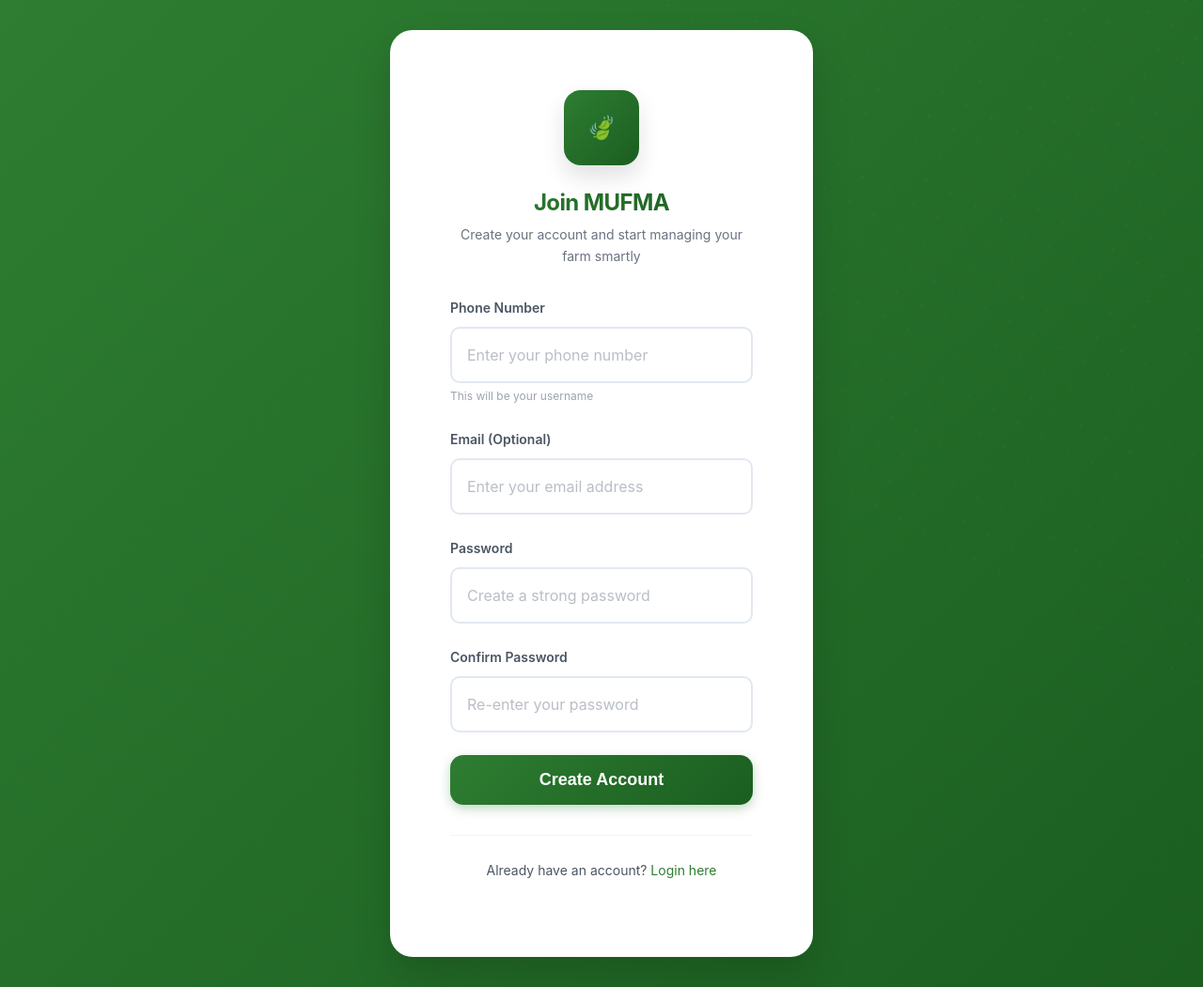
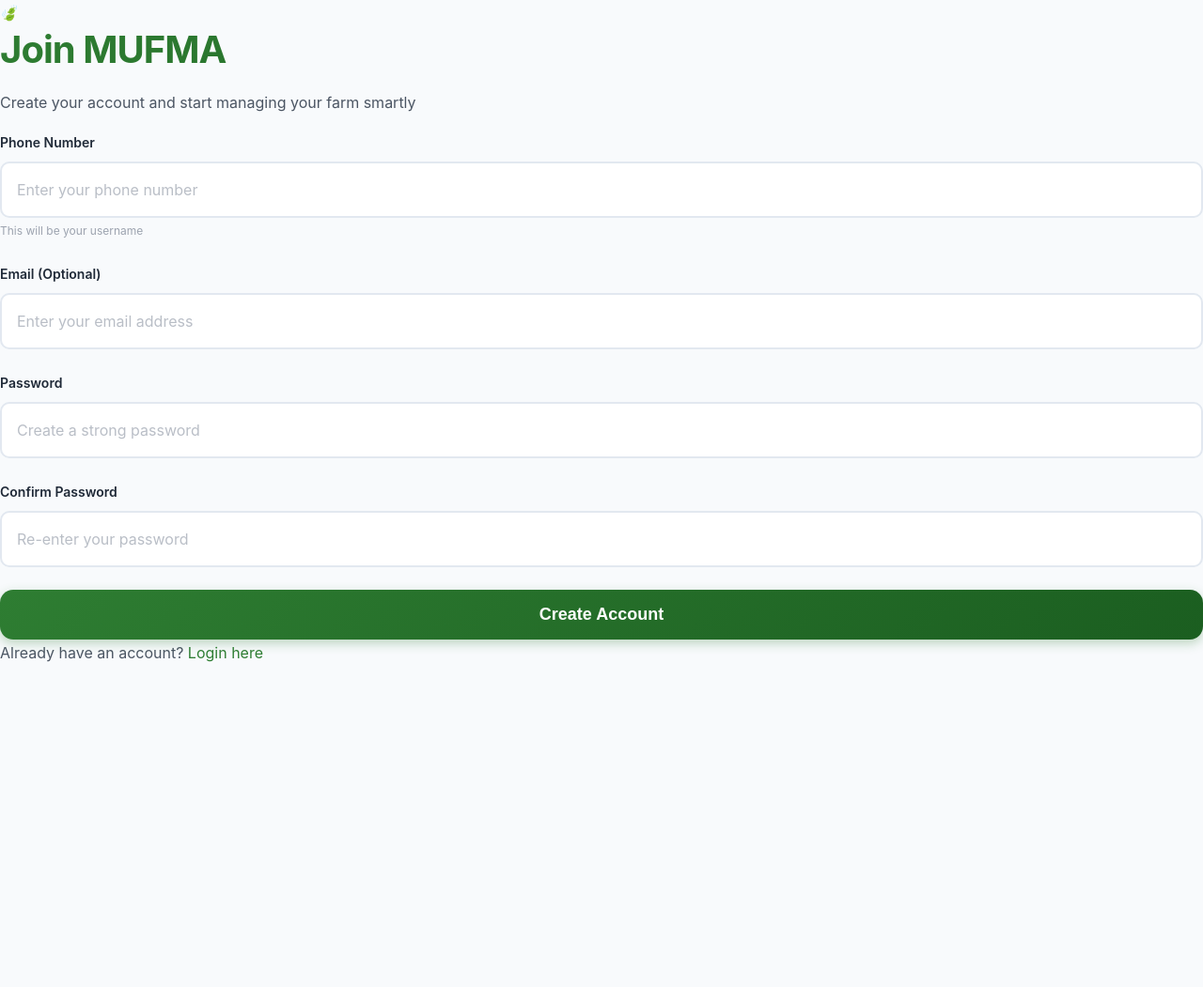
Before and after one commit to Richardnzembe/mufma, a Django app: page /accounts/register/ in a window 1280 px wide. Shown: the whole page at 94% size. After the commit the page ends 705 px from the top, so only its background shows below. Run offline with Django 4.2, Linux system fonts and the light colour scheme.

Commit message:
improved css

```diff
--- a/static/css/style.css
+++ b/static/css/style.css
@@ -8,29 +8,34 @@
     CSS VARIABLES - ENHANCED BRAND COLORS
     ======================================== */
 :root {
-    /* Primary Color - Enhanced Leaf Green with Gradient Support */
+    /* Primary Color - Enhanced Leaf Green with better contrast */
     --primary-color: #2E7D32;
     --primary-light: #4CAF50;
     --primary-dark: #1B5E20;
+    --primary-extra-dark: #0F3A11;
+    --primary-text: #FFFFFF; /* White text on primary backgrounds */
     --primary-gradient: linear-gradient(135deg, var(--primary-color) 0%, var(--primary-dark) 100%);
 
     /* Secondary Color - Enhanced Neutrals */
     --secondary-color: #5D6B7E;
     --secondary-light: #8A95A6;
     --secondary-dark: #374151;
+    --secondary-text: #FFFFFF; /* White text on secondary backgrounds */
 
     /* Background & Neutrals - Softer Palette */
     --bg-color: #F8FAFC;
     --bg-white: #FFFFFF;
     --bg-card: #F1F5F9;
     --bg-hover: #E8F5E9;
+    --bg-light-green: #F0F9F0;
 
     /* Text Colors - Better Contrast */
-    --text-primary: #1F2937;
-    --text-secondary: #4B5563;
-    --text-light: #6B7280;
-    --text-white: #FFFFFF;
-    --text-muted: #9CA3AF;
+    --text-primary: #1F2937; /* Dark gray for high contrast on light backgrounds */
+    --text-secondary: #4B5563; /* Medium gray */
+    --text-light: #6B7280; /* Light gray */
+    --text-white: #FFFFFF; /* White for dark backgrounds */
+    --text-muted: #9CA3AF; /* Muted text */
+    --text-on-green: #FFFFFF; /* Always white on green backgrounds */
 
     /* Borders & Dividers - Subtle */
     --border-color: #E2E8F0;
@@ -40,17 +45,22 @@
     /* Status Colors - Enhanced */
     --success-color: #10B981;
     --success-light: #D1FAE5;
+    --success-dark: #059669;
     --warning-color: #F59E0B;
     --warning-light: #FEF3C7;
+    --warning-dark: #D97706;
     --error-color: #EF4444;
     --error-light: #FEE2E2;
+    --error-dark: #DC2626;
     --info-color: #3B82F6;
     --info-light: #DBEAFE;
-
-    /* Danger/Delete Color - Professional Red */
+    --info-dark: #2563EB;
+
+    /* Danger/Delete Color - Professional Red with better contrast */
     --danger-color: #DC2626;
     --danger-dark: #B91C1C;
     --danger-light: #FEE2E2;
+    --danger-text: #FFFFFF; /* White text on danger backgrounds */
 
     /* Shadows - Modern & Subtle */
     --shadow-xs: 0 1px 2px rgba(0, 0, 0, 0.03);
@@ -77,7 +87,7 @@
     --radius-full: 50%;
 
     /* Typography - Modern Font Stack */
-    --font-family: 'Inter', -apple-system, BlinkMacSystemFont, 'Segoe UI', Roboto, 'Helvetica Neue', Arial, sans-serif;
+    --font-family: -apple-system, BlinkMacSystemFont, 'Segoe UI', Roboto, 'Helvetica Neue', Arial, sans-serif;
     --font-mono: 'SF Mono', 'Roboto Mono', Consolas, monospace;
     --font-size-xs: 0.75rem;
     --font-size-sm: 0.875rem;
@@ -508,7 +636,7 @@ a.underline:hover::after {
 .form-label {
     display: block;
     font-weight: 600;
-    color: var(--text-secondary);
+    color: var(--text-primary);
     margin-bottom: var(--spacing-sm);
     font-size: var(--font-size-sm);
     transition: color var(--transition-fast);
@@ -987,109 +1138,7 @@ select.form-control {
 }
 
 /* ========================================
-   AUTH PAGES - ENHANCED
-   ======================================== */
-.auth-container {
-    min-height: 100vh;
-    display: flex;
-    align-items: center;
-    justify-content: center;
-    padding: var(--spacing-xl);
-    background: var(--primary-gradient);
-    position: relative;
-    overflow: hidden;
-}
-
-.auth-container::before {
-    content: '';
-    position: absolute;
-    top: -50%;
-    right: -50%;
-    width: 100%;
-    height: 100%;
-    background: radial-gradient(circle, rgba(255, 255, 255, 0.1) 1px, transparent 1px);
-    background-size: 30px 30px;
-    opacity: 0.3;
-    animation: float 20s linear infinite;
-}
-
-@keyframes float {
-    0% {
-        transform: translate(0, 0) rotate(0deg);
-    }
-    100% {
-        transform: translate(30px, 30px) rotate(360deg);
-    }
-}
-
-.auth-card {
-    background-color: var(--bg-white);
-    border-radius: var(--radius-2xl);
-    padding: var(--spacing-3xl);
-    box-shadow: var(--shadow-xl);
-    max-width: 450px;
-    width: 100%;
-    position: relative;
-    z-index: 1;
-    animation: authSlideIn 0.6s ease-out;
-}
-
-@keyframes authSlideIn {
-    from {
-        opacity: 0;
-        transform: translateY(20px) scale(0.98);
-    }
-    to {
-        opacity: 1;
-        transform: translateY(0) scale(1);
-    }
-}
-
-.auth-logo {
-    text-align: center;
-    margin-bottom: var(--spacing-xl);
-}
-
-.auth-logo-icon {
-    width: 80px;
-    height: 80px;
-    background: var(--primary-gradient);
-    border-radius: var(--radius-xl);
-    display: inline-flex;
-    align-items: center;
-    justify-content: center;
-    font-size: var(--font-size-2xl);
-    color: var(--text-white);
-    margin-bottom: var(--spacing-lg);
-    box-shadow: var(--shadow-lg);
-}
-
-.auth-title {
-    text-align: center;
-    color: var(--primary-color);
-    margin-bottom: var(--spacing-sm);
-    font-size: var(--font-size-2xl);
-}
-
-.auth-subtitle {
-    text-align: center;
-    color: var(--text-light);
-    font-size: var(--font-size-sm);
-    margin-bottom: var(--spacing-xl);
-    line-height: 1.6;
-}
-
-.auth-footer {
-    text-align: center;
-    margin-top: var(--spacing-xl);
-    color: var(--text-secondary);
-    font-size: var(--font-size-sm);
-    padding-top: var(--spacing-lg);
-    border-top: 1px solid var(--border-light);
-}
-
-/* ========================================
-   DASHBOARD / HOME - ENHANCED
+   DASHBOARD / HOME - ENHANCED WITH BETTER CONTRAST
    ======================================== */
 .dashboard-header {
     display: flex;
```
Also changed, not shown: other parts of static/css/style.css (+267 -41 lines).
